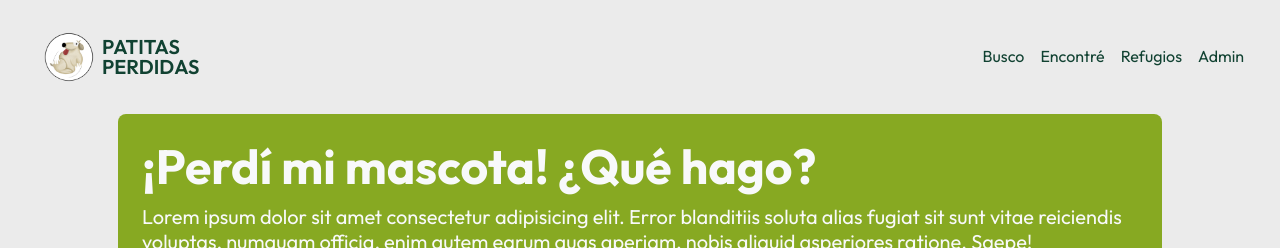
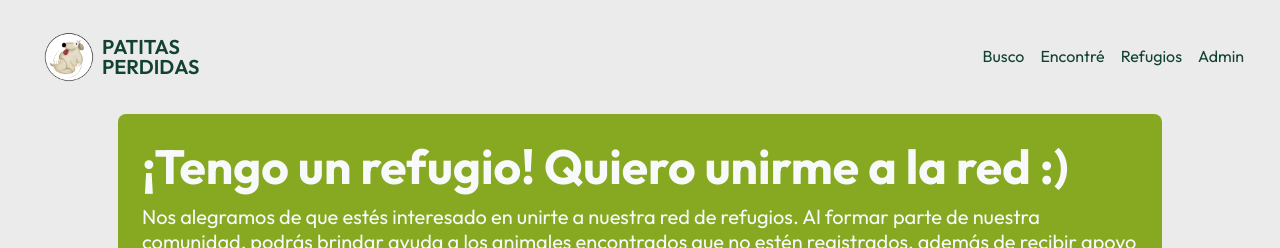
Before and after one commit to bskorokhod/ingenieros_tech_tech, a Flask app: page /agregar_refugio in a window 1280 px wide. Shown: the top 248 px of the page. Run offline with Flask 3, Linux system fonts and the light colour scheme; some libraries are stand-ins or nearby versions.

Commit message:
#22 Formulario reportar mascota + #24 Formulario agregar refugio + #17 Vista ver mascotas perdidas
Modifico las descripciones de las páginas form_mascotas, form_refugios y mascotas_perdidas. A su vez, se modificó el titutlo del formulario de refugios.

```diff
--- a/proyecto_vistas/templates/form_mascotas.html
+++ b/proyecto_vistas/templates/form_mascotas.html
@@ -5,7 +5,9 @@
 {% block titulo_formulario %}¡Perdí mi mascota! ¿Qué hago?{% endblock titulo_formulario %}
 
 {% block explicacion_formulario %}
-Lorem ipsum dolor sit amet consectetur adipisicing elit. Error blanditiis soluta alias fugiat sit sunt vitae reiciendis voluptas, numquam officia, enim autem earum quas aperiam, nobis aliquid asperiores ratione. Saepe!
+Estamos para ayudarte a encontrar a tu mascota. Al reportar a un perro o gato como perdido, aparecerá en la lista de mascotas perdidas, y si alguien lo encuentra, podrán contactarse contigo.
+
+Por favor, completa el siguiente formulario con la información de tu mascota, los detalles de su desaparición y tus datos de contacto. ¡Cuanta más información brindes, mayores serán las posibilidades de que tu mascota vuelva a casa!
 {% endblock explicacion_formulario %}
 
 {% block formulario %}
--- a/proyecto_vistas/templates/form_refugios.html
+++ b/proyecto_vistas/templates/form_refugios.html
@@ -3,11 +3,13 @@
 {% block title %}Formulario refugios{% endblock title %}
 
 {% block titulo_formulario %}
-¡Perdí mi mascota! ¿Qué hago?
+¡Tengo un refugio! Quiero unirme a la red :)
 {% endblock titulo_formulario %}
 
 {% block explicacion_formulario %}
-Lorem ipsum dolor sit amet consectetur adipisicing elit. Error blanditiis soluta alias fugiat sit sunt vitae reiciendis voluptas, numquam officia, enim autem earum quas aperiam, nobis aliquid asperiores ratione. Saepe!
+Nos alegramos de que estés interesado en unirte a nuestra red de refugios. Al formar parte de nuestra comunidad, podrás brindar ayuda a los animales encontrados que no estén registrados, además de recibir apoyo para mejorar el bienestar de los animales bajo tu cuidado.
+
+Por favor, completa el siguiente formulario para iniciar el proceso de unión a nuestra red. ¡Esperamos contar contigo y trabajar juntos por el bienestar de los animalitos!
 {% endblock explicacion_formulario %}
 
 {% block formulario %}
--- a/proyecto_vistas/templates/mascotas_perdidas.html
+++ b/proyecto_vistas/templates/mascotas_perdidas.html
@@ -19,10 +19,8 @@
     <!-- DIV EXPLICACION -->
     <div id="div-explicacion" class="bg-alga col-12 p-4 mb-4 rounded-3">
         <h1 class="text-light display-5 fw-bold">¿Encontraste una mascota?</h1>
-        <p class="text-light lh-sm m-0 fs-5">Lorem ipsum dolor sit amet, consectetur adipiscing elit. Cras vulputate
-            feugiat felis et eleifend. Duis dignissim tellus a justo venenatis rhoncus et vitae tortor. Integer a rutrum
-            eros. Praesent turpis nulla, pretium et pulvinar at, vulputate et nunc. Integer velit ligula, euismod eget
-            ipsum eget, pharetra suscipit lorem. Quisque pretium gravida purus, sit amet sagittis nisl.</p>
+        <p class="text-light lh-sm m-0 fs-5">¡Gracias por cuidar a un amiguito de la red! Ayúdanos a reunirlo con su familia verificando si sus características coinciden con alguna de las registradas en nuestra página. Utiliza el filtro de búsqueda a continuación para agilizar el proceso.
+            Si encuentras coincidencias y estás seguro de que la mascota reportada es la que te encontraste, por favor, contáctate con el dueño. Por otro lado, si no encuentras coincidencias, te recomendamos dirigirte a la página de refugios disponibles para brindarle atención.</p>
     </div>
 
     <!-- DIV PRINCIPAL -->
```
